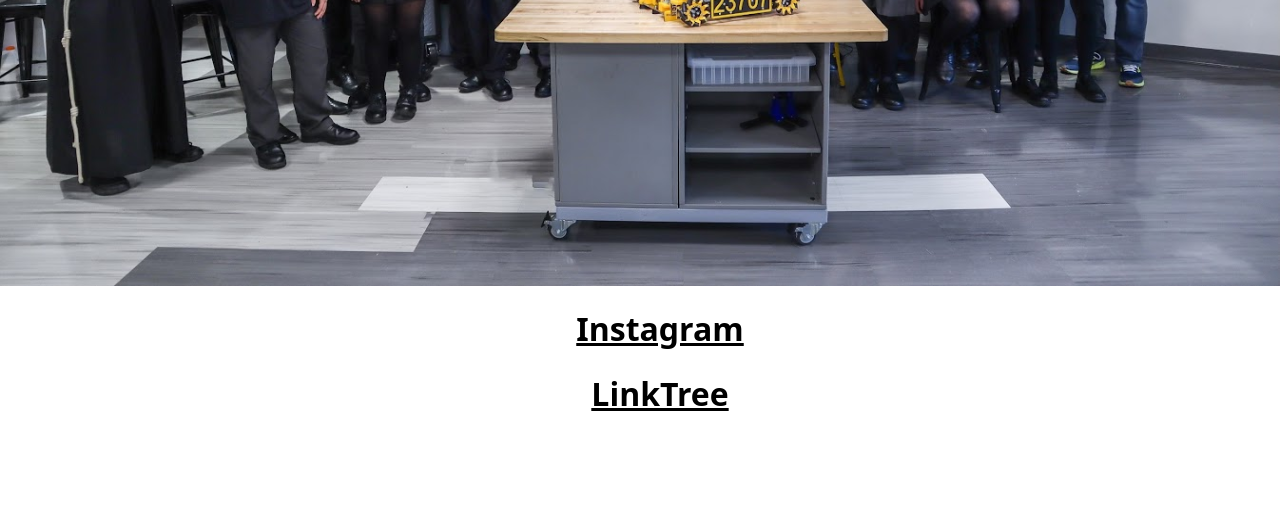
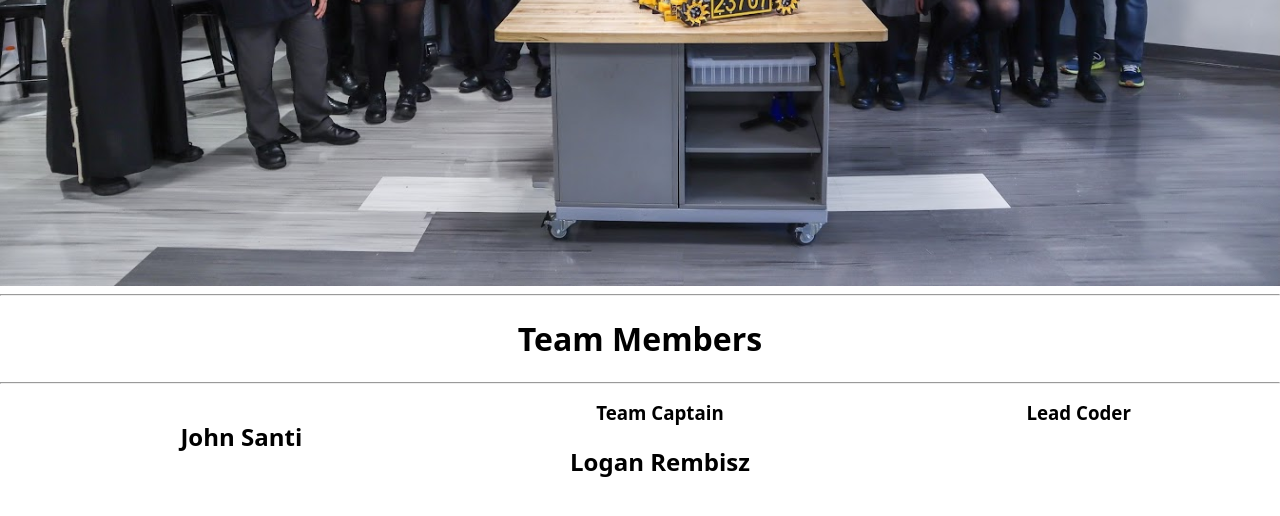
Before and after one commit to WilliamWang2009/Website_V5, a plain HTML site: page centerstage.html in a window 1280 px wide. Shown: the part 514-1030 px from the top of the page. Drawn offline with Linux system fonts and the light colour scheme.

Commit message:
started on centerstage page

```diff
--- a/centerstage.html
+++ b/centerstage.html
@@ -22,14 +22,18 @@
         <p>Friar Industries</p>
     </div>
     <div class="panel">
-        <ul class="socials">
 
-            <div>
-                <h1><a href="https://www.instagram.com/safriarindustries"></i>Instagram</a></h1>
-                <h1><a href="https://linktr.ee/friarindustries">LinkTree</a></h1>
-            </div>
+        <hr>
 
+        <h1>Team Members</h1>
+
+        <hr>
+
+        <ul class="team">
+            <li><h2>John Santi</h2><h3>Team Captain</h3></li>
+            <li><h2>Logan Rembisz</h2><h3>Lead Coder</h3></li>
         </ul>
+
     </div>
 </body>
 </html>
--- a/years.css
+++ b/years.css
@@ -0,0 +1,5 @@
+.team {
+    table-layout: auto;
+    columns: 3;
+    list-style-type: none;
+}
```
Also changed, not shown: contact.html (+5 -2 lines).
